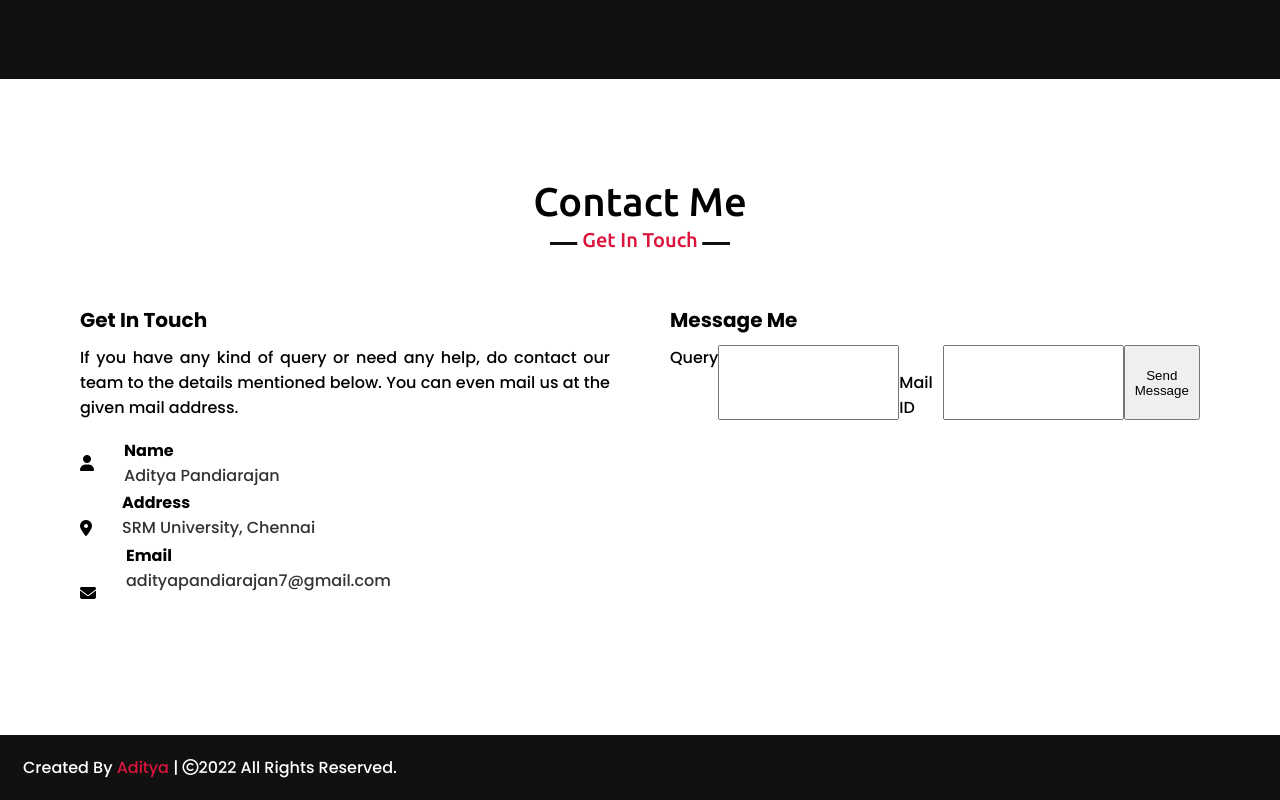
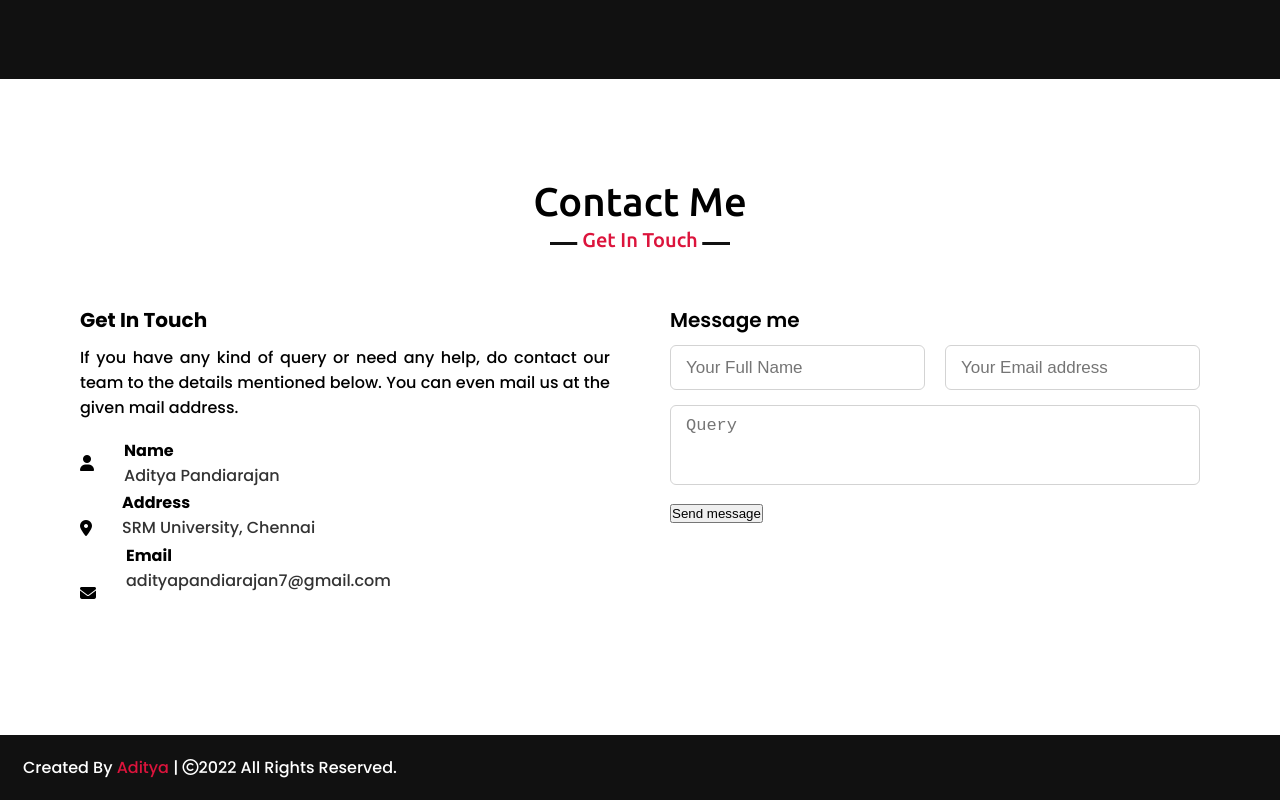
Before and after one commit to Aditya10CR7/Website, a plain HTML site: page index.html in a window 1280 px wide. Shown: the part 3213-4013 px from the top of the page. Drawn offline with nearby package versions, Linux system fonts and the light colour scheme.

Commit message:
Update index.html

```diff
--- a/index.html
+++ b/index.html
@@ -232,31 +232,22 @@
                 </div>
             </div>
             <div class="column right">
-                <div class="text"><b>Message Me</b></div>
-                <form action="https://formsubmit.co/adityapandiarajan7@gmail.com" method="POST">
+                    <div class="text">Message me</div>
+                    <form action="https://formsubmit.co/adityapandiarajan7@gmail.com" target="_blank" method="POST">
                         <div class="fields">
-<!--                         <div class="field name">
-                            <input type="text" placeholder="Name" required>
+                            <div class="field name">
+                                <input type="text" name="name" placeholder="Your Full Name" required>
                             </div>
                             <div class="field email">
-                            <input type="email" placeholder="Email" required>
+                                <input type="email" name="email" placeholder="Your Email address" required>
                             </div>
                         </div>
-                    <div class="field">
-                        <input type="text" placeholder="Subject" required>
+
+                        <div class="field textarea">
+                            <textarea name="message" placeholder="Query" required></textarea>
                         </div>
-                    <div class="field textarea">
-                        <textarea cols="30" rows="10" placeholder="Describe Project ..." required></textarea>
-                    </div>
-                    <div class="button">
-                        <button type="submit">Send Message</button> -->
-                    Query
-                    <input type="text" name="name" required>
-                    <br>
-                    Mail ID
-                    <input type="email" name="email" required>
-                    <br>
-                    <button type="submit">Send Message</button>
+                        <div class="button-area">
+                            <button type="submit">Send message</button>
                         </div>
                     </form>
                 </div>
```
Lines whose indentation alone changed are shown as unchanged.
